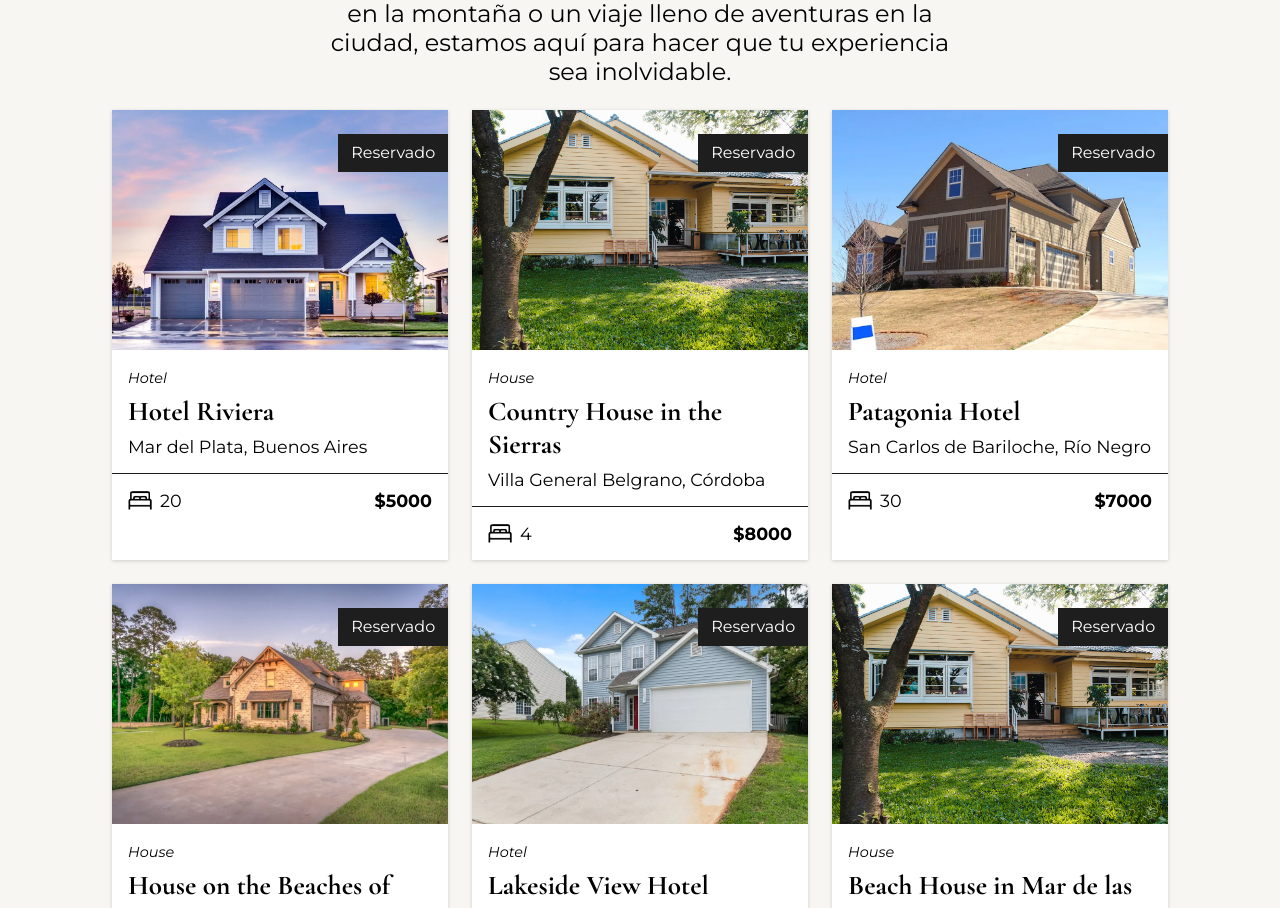
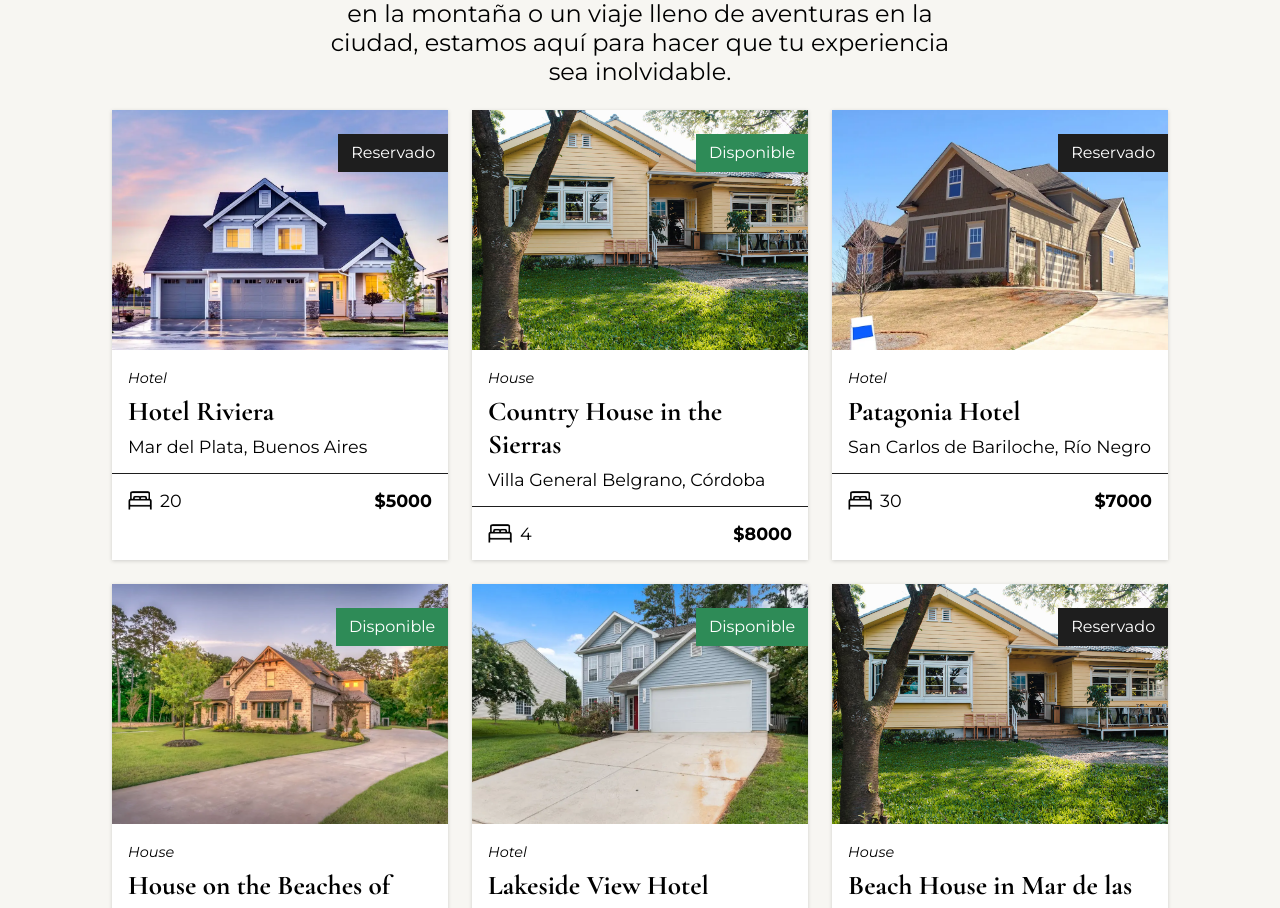
Before and after one commit to BeluzitaRomero/IDW-proyecto-integrador, a React (Create React App) app: page / in a window 1280 px wide. Shown: the part 1172-2080 px from the top of the page. Built offline with nearby package versions, Linux system fonts and the light colour scheme.

Commit message:
css hotel disponible/reservado

```diff
--- a/src/components/Item/Item.css
+++ b/src/components/Item/Item.css
@@ -28,12 +28,22 @@
   font-size: 0.9rem;
 }
 
-.card .availability {
+.card .no-available {
   position: absolute;
   right: 0;
   top: 1.5rem;
   font-size: 1rem;
   background-color: #1e1e1e;
+  color: #fff;
+  padding: 0.6rem 0.8rem;
+}
+
+.card .available {
+  position: absolute;
+  right: 0;
+  top: 1.5rem;
+  font-size: 1rem;
+  background-color: #2e8b57;
   color: #fff;
   padding: 0.6rem 0.8rem;
 }
--- a/src/components/Item/Item.jsx
+++ b/src/components/Item/Item.jsx
@@ -7,7 +7,11 @@ const Item = ({ item }) => {
     <article className="card tilt">
       <figure>
         <img src={item.cover_img} alt="Alojamiento" />
-        <figcaption className="availability">Reservado</figcaption>
+        {item.available ? (
+          <figcaption className="available">Disponible</figcaption>
+        ) : (
+          <figcaption className="no-available">Reservado</figcaption>
+        )}
       </figure>
       <div className="card-container">
         <p className="card-category italic">{item.category}</p>
--- a/src/data/accommodations.json
+++ b/src/data/accommodations.json
@@ -6,7 +6,8 @@
     "location": "Mar del Plata, Buenos Aires",
     "number_of_rooms": 20,
     "price": 5000,
-    "cover_img": "/img/casa1.webp"
+    "cover_img": "/img/casa1.webp",
+    "available": false
   },
   {
     "id": "2",
@@ -15,7 +16,8 @@
     "location": "Villa General Belgrano, Córdoba",
     "number_of_rooms": 4,
     "price": 8000,
-    "cover_img": "/img/casa5.webp"
+    "cover_img": "/img/casa5.webp",
+    "available": true
   },
   {
     "id": "3",
@@ -24,7 +26,8 @@
     "location": "San Carlos de Bariloche, Río Negro",
     "number_of_rooms": 30,
     "price": 7000,
-    "cover_img": "/img/casa2.webp"
+    "cover_img": "/img/casa2.webp",
+    "available": false
   },
   {
     "id": "4",
@@ -33,7 +36,8 @@
     "location": "Pinamar, Buenos Aires",
     "number_of_rooms": 3,
     "price": 6000,
-    "cover_img": "/img/casa3.webp"
+    "cover_img": "/img/casa3.webp",
+    "available": true
   },
   {
     "id": "5",
@@ -42,7 +46,8 @@
     "location": "Villa Carlos Paz, Córdoba",
     "number_of_rooms": 25,
     "price": 5500,
-    "cover_img": "/img/casa4.webp"
+    "cover_img": "/img/casa4.webp",
+    "available": true
   },
   {
     "id": "6",
@@ -51,6 +56,7 @@
     "location": "Mar de las Pampas, Buenos Aires",
     "number_of_rooms": 5,
     "price": 9000,
-    "cover_img": "/img/casa5.webp"
+    "cover_img": "/img/casa5.webp",
+    "available": false
   }
 ]
```
